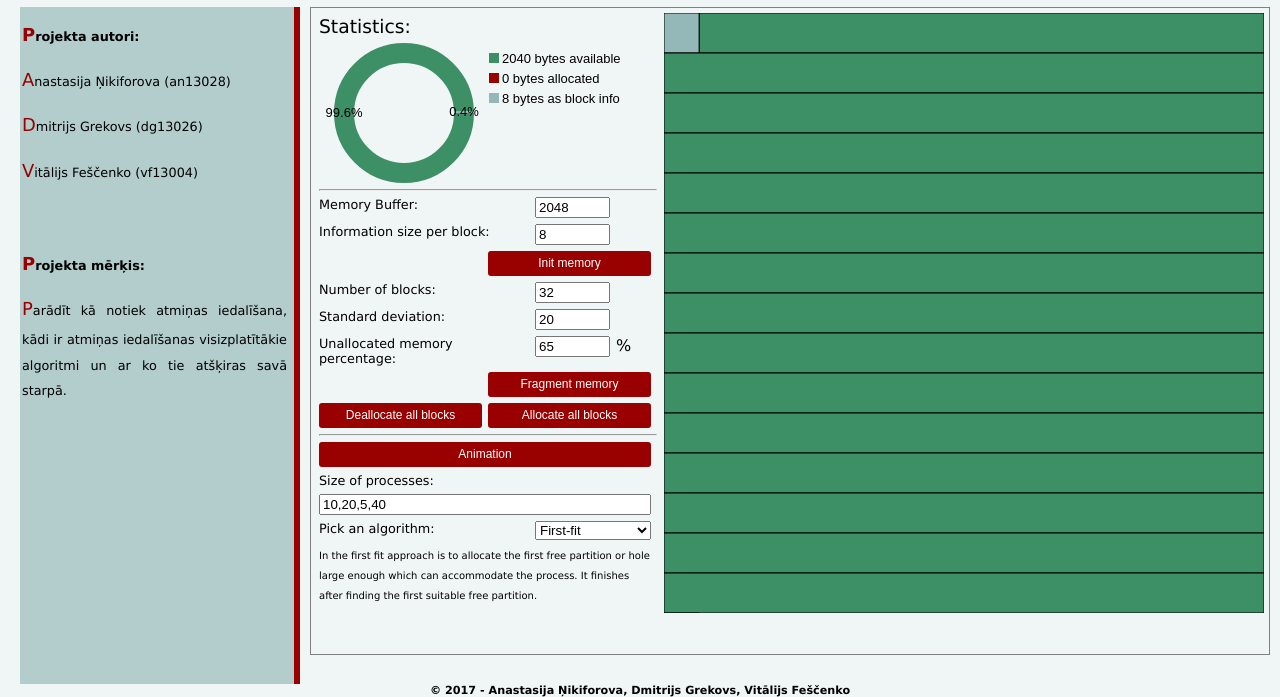
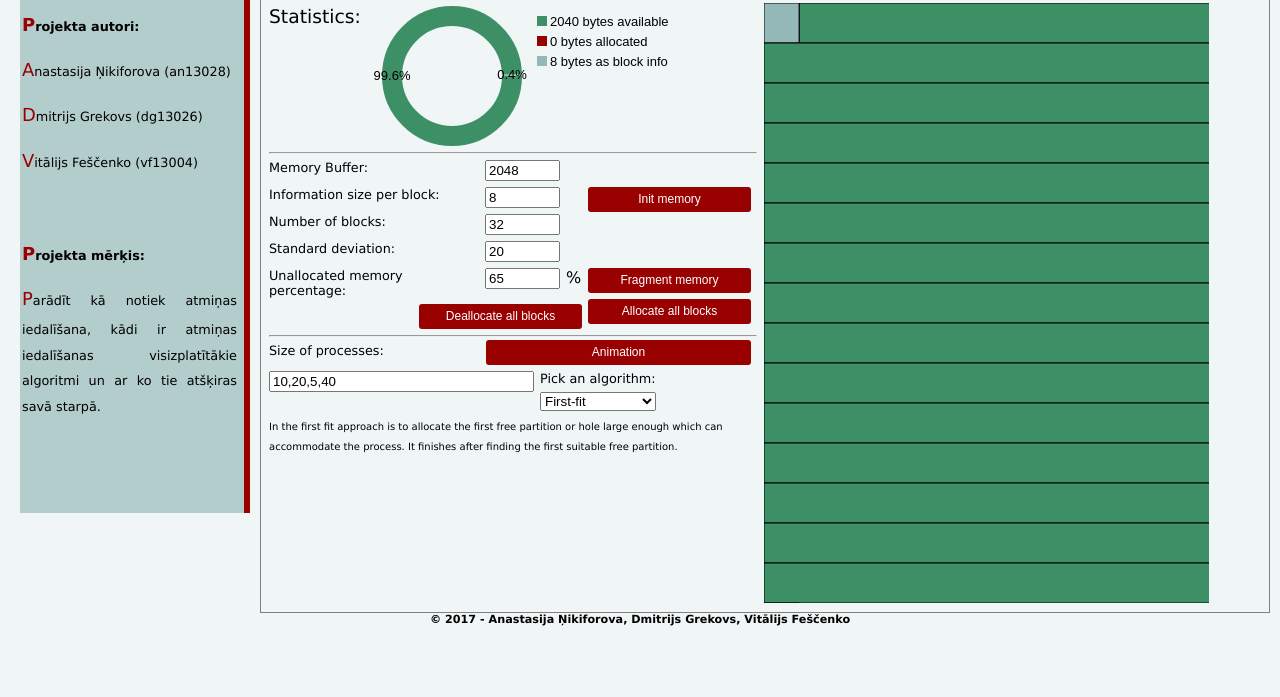
Before and after one commit to an13028/an13028.github.io, a plain HTML site: page index.html in a window 1280 px wide. Shown: the part 109-806 px from the top of the page. Drawn offline with Linux system fonts and the light colour scheme.

Commit message:
Update style.css

```diff
--- a/style.css
+++ b/style.css
@@ -31,7 +31,7 @@ h1 {
   font-family: 'Syncopate', sans-serif;
   font-size: 1.8em;
   text-transform: uppercase;
-  padding: 20px 0;
+  padding: 15px 0;
 }
 h2{
   text-align: center;
@@ -61,14 +61,14 @@ div.left, div.right {
   overflow: hidden;
 }
 section.left {
-  width: 300px;
+  width: 250px;
 }
 section.right {
-  width: calc(100% - 300px);
-  min-width: 960px;
+  width: calc(100% - 250px);
+  min-width: 1010px;
 }
 section.center {
-  width: 958px;
+  width: 1008px;
   border: 1px solid gray;
   box-sizing: content-box;
   overflow: hidden;
@@ -78,10 +78,10 @@ div.left, div.right {
   padding: 5px;
 }
 div.left{
-  width: 348px;
+  width: 498px;
 }
 div.right{
-  width: 610px;
+  width: 450px;
 }
 
 div.left > * {
@@ -95,7 +95,7 @@ aside {
   margin-left: 20px;
   border-right: 6px solid #990000;
   background-color: #b3cccc;
-  height: 677px;
+  height: 516px;
   float: left;
 }
 aside p{
@@ -136,7 +136,10 @@ button.button:hover {
   box-shadow: 0 10px 12px 0 rgba(0, 0, 0, 0.48);
 }
 #button-anim, #input-proc {
-  width: 332px;
+  width: 265px;
+}
+#button-anim {
+  margin-top: 0px;
 }
 #button-alloc-all {
   clear: right;
@@ -166,7 +169,7 @@ input{
 p[id^=algo-info] {
   display: none;
   font-size: 10px;
-  height: 100px;
+  height: 60px;
 }
 #input-algo[value=FF] ~ p[id$=FF],
 #input-algo[value=BF] ~ p[id$=BF],
```
